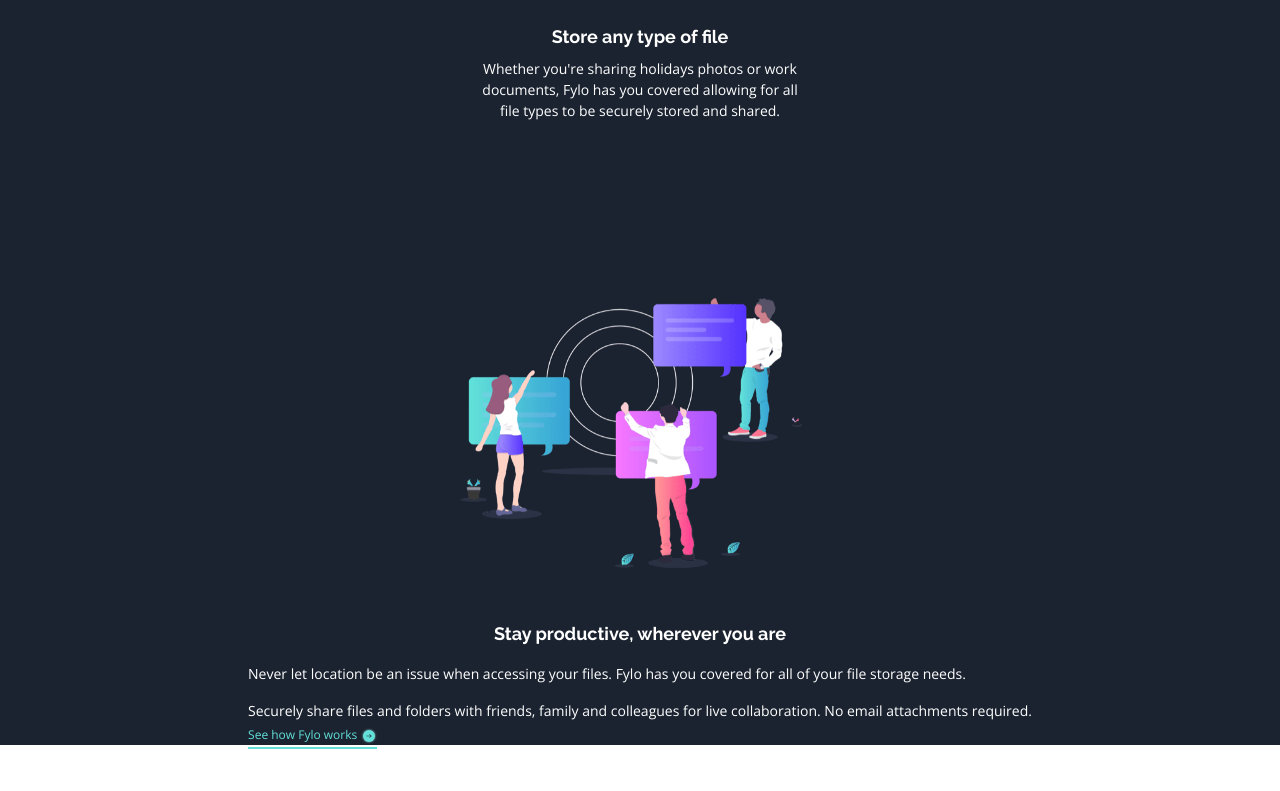
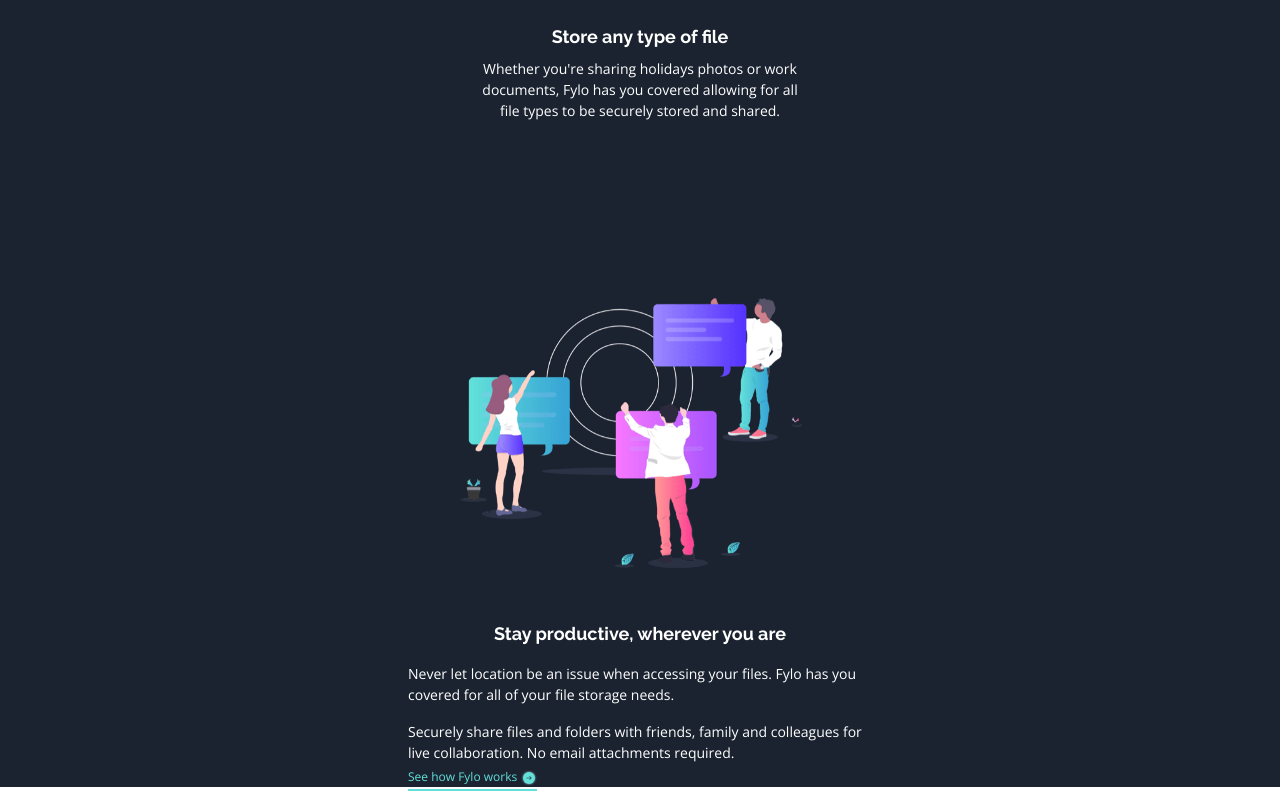
Before and after one commit to PiotrPlotast/fylo-dark-theme-landing-page, a React (Vite) app in the folder fylo-dark-theme-landing-page/: page / in a window 1280 px wide. Shown: the part 1601-2392 px from the top of the page. Before the commit the page ends 2350 px from the top, so only its background shows below. Built offline with nearby package versions, Linux system fonts and the light colour scheme.

Commit message:
added and styled how it works section

```diff
--- a/fylo-dark-theme-landing-page/src/HowItWorks.tsx
+++ b/fylo-dark-theme-landing-page/src/HowItWorks.tsx
@@ -2,7 +2,7 @@ import StayProductiveImg from "./StayProductiveImg";
 import arrow from "./assets/images/icon-arrow.svg";
 export default function HowItWorks() {
   return (
-    <section className="flex flex-col items-center">
+    <section className="flex flex-col items-center max-w-lg mx-auto">
       <StayProductiveImg />
       <div>
         <h2 className="text-textColor font-main font-bold text-lg text-center mx-6 mt-12">
```
